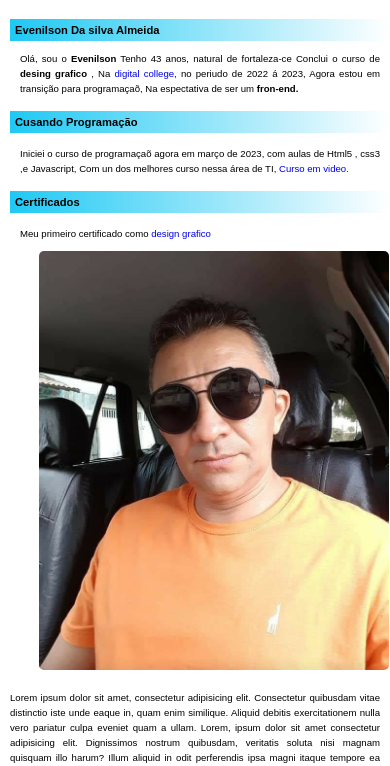
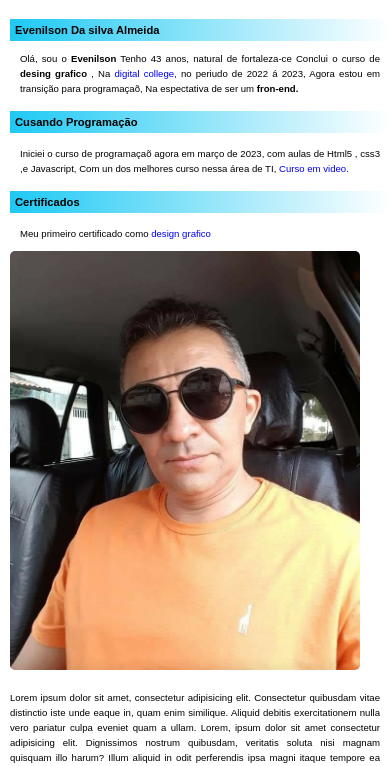
Before and after one commit to evenilsonguerreiro/meu-portifolio-01, a plain HTML site: page index.html in a window 390 px wide. Shown: the part 78-844 px from the top of the page. Drawn offline with Linux system fonts and the light colour scheme.

Commit message:
Update mediaquery.css

```diff
--- a/css/mediaquery.css
+++ b/css/mediaquery.css
@@ -34,7 +34,8 @@
     img{
        text-align: center;
        width: 350px;
-       margin-left: 10%;
+       margin-left: 10px;
+
 
     }
     dv-3, p {
```
